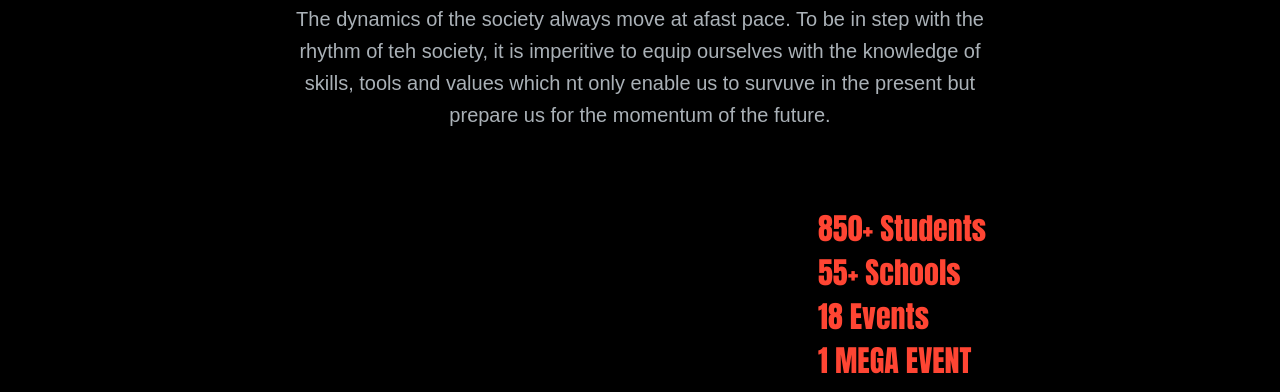
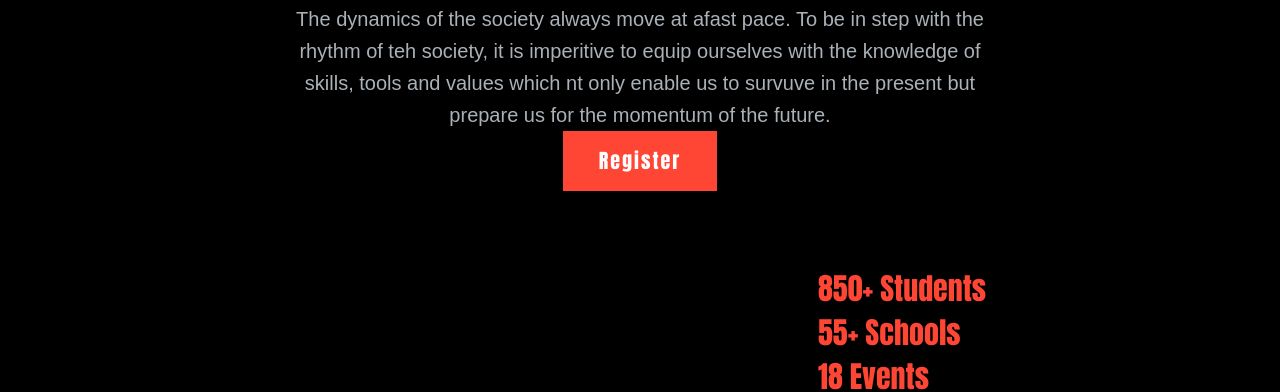
Before and after one commit to LemonySnicket300999/Wartex-6.0, a plain HTML site: page about.html in a window 1280 px wide. Shown: the part 845-1237 px from the top of the page. Drawn offline with Linux system fonts and the light colour scheme; grey boxes are pictures that could not be loaded; a web font is replaced by a local one.

Commit message:
Update about.html

```diff
--- a/about.html
+++ b/about.html
@@ -118,6 +118,8 @@
                         <h3 class="wow fadeInRight" data-wow-duration="1s" data-wow-delay=".3s" >About <b>WARTEX</b></h3>
                         <p class="wow fadeInRight" data-wow-duration="1s" data-wow-delay=".4s" >One of the most highly anticipated school tech event in Delhi. The event regularly attracts a diverse range of attendees from almost all Delhi schools, across different classes; and offers an enthralling experience to last the whole year.</p>
                         <p>The dynamics of the society always move at afast pace. To be in step with the rhythm of teh society, it is imperitive to equip ourselves with the knowledge of skills, tools and values which nt only enable us to survuve in the present but prepare us for the momentum of the future.</p>
+                        <a href="#" class="boxed-btn3 wow fadeInUp" data-wow-duration="1s" data-wow-delay=".6s">Register</a>
+
                     </div>
                 </div>
             </div>
```
